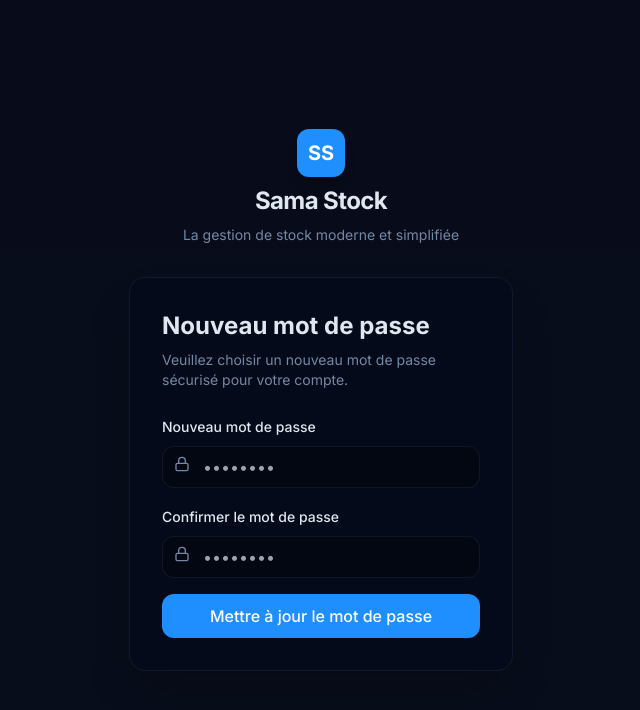
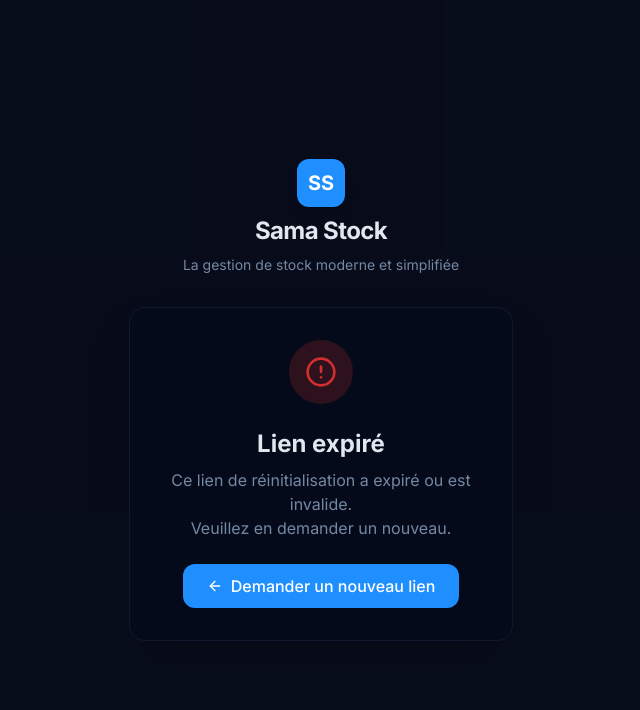
Before and after one commit to Ibou100/Sama-Stock, a React (Vite) app in the folder frontend/: page /auth/reset-password in a window 1280 px wide. Shown: the top 710 px of the page, without its empty margins (319-959 px from the left). Built offline with nearby package versions, Linux system fonts and the light colour scheme; no server answers.

Commit message:
fix: correctly handle password recovery session state

```diff
--- a/frontend/src/features/auth/pages/ResetPasswordPage.tsx
+++ b/frontend/src/features/auth/pages/ResetPasswordPage.tsx
@@ -1,22 +1,44 @@
 import { useState, useEffect } from 'react'
-import { useNavigate } from 'react-router-dom'
+import { useNavigate, Link } from 'react-router-dom'
 import { supabase } from '@/lib/supabase'
-import { Lock, Loader2 } from 'lucide-react'
+import { Lock, Loader2, CheckCircle2, ArrowLeft, AlertCircle } from 'lucide-react'
 
 export function ResetPasswordPage() {
   const [password, setPassword] = useState('')
   const [confirmPassword, setConfirmPassword] = useState('')
   const [isLoading, setIsLoading] = useState(false)
+  const [isReady, setIsReady] = useState(false)
+  const [isCheckingSession, setIsCheckingSession] = useState(true)
+  const [isSuccess, setIsSuccess] = useState(false)
   const [error, setError] = useState<string | null>(null)
   const navigate = useNavigate()
 
   useEffect(() => {
-    // Check if the user is actually in a password recovery session
-    supabase.auth.onAuthStateChange(async (event) => {
-      if (event == "PASSWORD_RECOVERY") {
-        console.log("Password recovery session detected")
+    // Supabase sends the recovery token in the URL hash.
+    // The onAuthStateChange listener picks it up and creates a session.
+    const { data: { subscription } } = supabase.auth.onAuthStateChange((event, session) => {
+      if (event === 'PASSWORD_RECOVERY') {
+        // Recovery session is active — user can now set a new password
+        setIsReady(true)
+        setIsCheckingSession(false)
+        setError(null)
+      } else if (event === 'SIGNED_IN' && session) {
+        // Sometimes Supabase fires SIGNED_IN instead of PASSWORD_RECOVERY
+        setIsReady(true)
+        setIsCheckingSession(false)
+        setError(null)
       }
     })
+
+    // Timeout: if no event fires within 3 seconds, the link is expired or invalid
+    const timeout = setTimeout(() => {
+      setIsCheckingSession(false)
+    }, 3000)
+
+    return () => {
+      subscription.unsubscribe()
+      clearTimeout(timeout)
+    }
   }, [])
 
   const handleSubmit = async (e: React.FormEvent) => {
@@ -36,16 +58,71 @@ export function ResetPasswordPage() {
     setError(null)
 
     try {
-      const { error } = await supabase.auth.updateUser({ password: password })
+      const { error } = await supabase.auth.updateUser({ password })
       if (error) throw error
-
-      // Success - redirect to dashboard
-      navigate('/dashboard')
+      setIsSuccess(true)
     } catch (err: any) {
       setError(err.message || "Une erreur est survenue lors de la mise à jour du mot de passe.")
     } finally {
       setIsLoading(false)
     }
+  }
+
+  // Success state
+  if (isSuccess) {
+    return (
+      <div className="glass p-8 rounded-2xl border border-border/50 shadow-2xl text-center">
+        <div className="w-16 h-16 bg-emerald-500/20 text-emerald-500 rounded-full flex items-center justify-center mx-auto mb-6">
+          <CheckCircle2 className="w-8 h-8" />
+        </div>
+        <h2 className="text-2xl font-bold mb-2">Mot de passe mis à jour !</h2>
+        <p className="text-muted-foreground mb-6">
+          Votre mot de passe a été changé avec succès.
+        </p>
+        <button
+          onClick={() => navigate('/dashboard')}
+          className="bg-primary text-white rounded-lg px-6 py-2.5 font-medium hover:bg-primary/90 transition-all"
+        >
+          Aller au tableau de bord
+        </button>
+      </div>
+    )
+  }
+
+  // Loading state — waiting for Supabase to process the token
+  if (isCheckingSession) {
+    return (
+      <div className="glass p-8 rounded-2xl border border-border/50 shadow-2xl text-center">
+        <Loader2 className="w-8 h-8 animate-spin text-primary mx-auto mb-4" />
+        <h2 className="text-xl font-bold mb-2">Vérification en cours...</h2>
+        <p className="text-muted-foreground text-sm">
+          Nous vérifions votre lien de réinitialisation.
+        </p>
+      </div>
+    )
+  }
+
+  // Error state — link expired or invalid
+  if (!isReady) {
+    return (
+      <div className="glass p-8 rounded-2xl border border-border/50 shadow-2xl text-center">
+        <div className="w-16 h-16 bg-destructive/20 text-destructive rounded-full flex items-center justify-center mx-auto mb-6">
+          <AlertCircle className="w-8 h-8" />
+        </div>
+        <h2 className="text-2xl font-bold mb-2">Lien expiré</h2>
+        <p className="text-muted-foreground mb-6">
+          Ce lien de réinitialisation a expiré ou est invalide.<br />
+          Veuillez en demander un nouveau.
+        </p>
+        <Link
+          to="/auth/forgot-password"
+          className="inline-flex items-center gap-2 bg-primary text-white rounded-lg px-6 py-2.5 font-medium hover:bg-primary/90 transition-all"
+        >
+          <ArrowLeft className="w-4 h-4" />
+          Demander un nouveau lien
+        </Link>
+      </div>
+    )
   }
 
   return (
```
